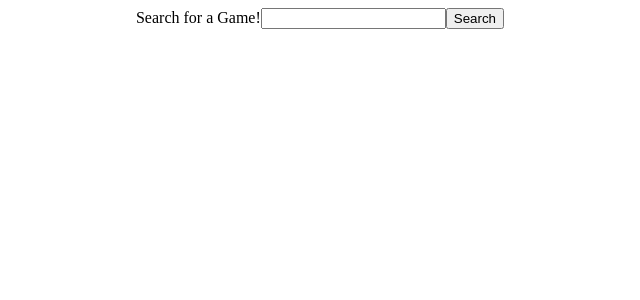
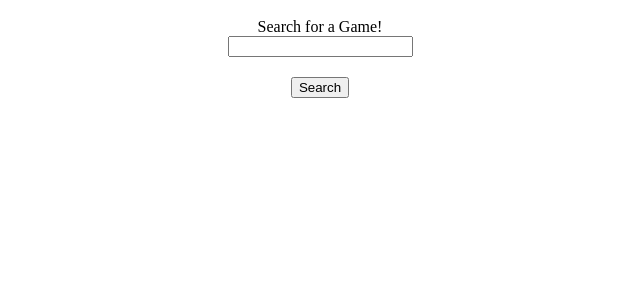
Before and after one commit to CaldwellDerek/jolly-co-op-frontend, a React (Create React App) app: page / in a window 1280 px wide. Shown: the top 300 px of the page, without its empty margins (320-960 px from the left). Built offline with nearby package versions, Linux system fonts and the light colour scheme.

Commit message:
styling added for search form

```diff
--- a/src/components/FindGame.js
+++ b/src/components/FindGame.js
@@ -28,7 +28,7 @@ function FindGame() {
             <form className="search-game-form" onSubmit={handleSubmit}>
                 <label htmlFor="search-game">Search for a Game!</label>
                 <input type="text" name="search-game" id="search-game" required />
-                <button type="submit">Search</button>
+                <button className="search-button" type="submit">Search</button>
             </form>
             <div className='card-container'>
                 {cards}
--- a/src/components/GenerateCard.js
+++ b/src/components/GenerateCard.js
@@ -5,8 +5,8 @@ function GenerateCard(props) {
         <div className='game-card'>
             <img src={props.img} alt="Game Art"/>
             <h3>{props.name}</h3>
-            <p>{props.platform}</p>
-            <p>{props.rating}</p>
+            <p>Platforms: {props.platform}</p>
+            <p>Ratings: {props.rating}</p>
 
             <button className="save-button" type='button'>Save</button>
         </div>
--- a/src/styling/FindGame.css
+++ b/src/styling/FindGame.css
@@ -1,6 +1,18 @@
 img {
     height: 150px;
     width: 150px;
+}
+
+.search-game-form {
+    display: flex;
+    flex-direction: column;
+    align-items: center;
+    justify-content: center;
+    height: 100px;
+}
+
+.search-button {
+    margin-top: 20px;
 }
 
 .find-game-container {
```
